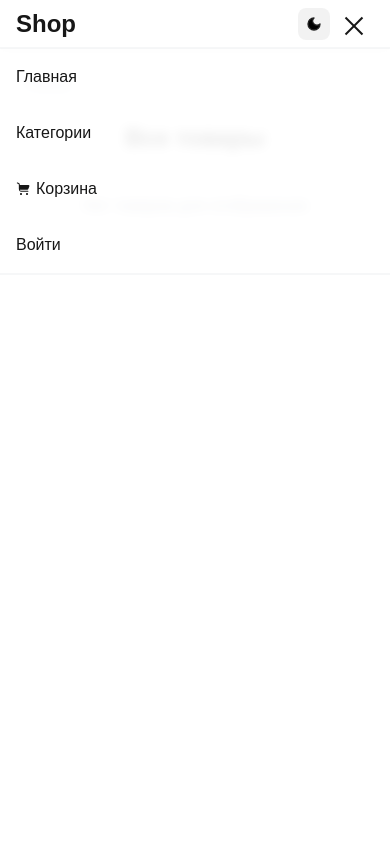
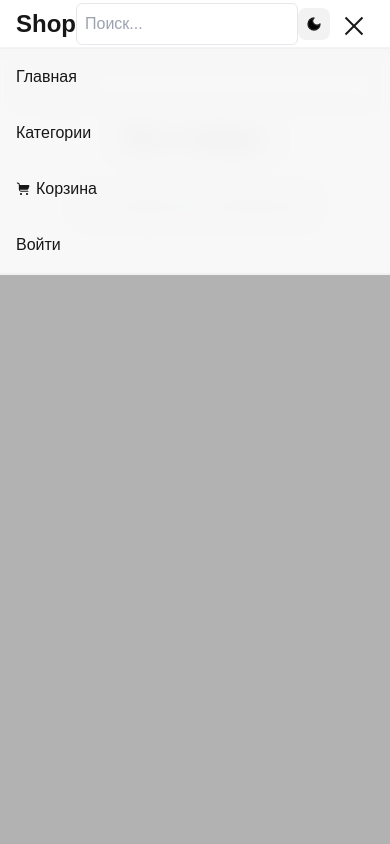
Before and after one commit to nxqutcq/nextjs-shop, a Next.js app: page / in a window 390 px wide. Both pictures are taken after a click on the button 354 px from the left and 23 px from the top of the page. Shown: the top 844 px of the page. Built offline with nearby package versions, Linux system fonts and the light colour scheme; no server answers; the database is empty.

Commit message:
fix: mobile menu background scroll

```diff
--- a/components/Header.tsx
+++ b/components/Header.tsx
@@ -5,12 +5,30 @@ import { ThemeToggle } from '@/components/ThemeToggle'
 import { DesktopMenu } from '@/components/DesktopMenu'
 import { BurgerButton } from '@/components/BurgerButton'
 import { MobileMenu } from '@/components/MobileMenu'
+import { SearchBar } from './SearchBar'
 
 export default function Header() {
   const [isOpen, setIsOpen] = useState(false)
 
   const toggleMenu = () => setIsOpen((prev) => !prev)
   const closeMenu = () => setIsOpen(false)
+
+  useEffect(() => {
+    if (isOpen) {
+      const scrollY = window.scrollY
+      document.body.style.overflow = 'hidden'
+      document.body.style.position = 'fixed'
+      document.body.style.width = '100%'
+      document.body.style.top = `-${scrollY}px`
+    } else {
+      const scrollY = parseInt(document.body.style.top || '0') * -1
+      document.body.style.overflow = ''
+      document.body.style.position = ''
+      document.body.style.width = ''
+      document.body.style.top = ''
+      window.scrollTo(0, scrollY)
+    }
+  }, [isOpen])
 
   useEffect(() => {
     const handleClickOutside = (event: MouseEvent) => {
@@ -25,25 +43,22 @@ export default function Header() {
     }
 
     document.addEventListener('click', handleClickOutside)
-    return () => {
-      document.removeEventListener('click', handleClickOutside)
-    }
-  }, [isOpen])
-
-  useEffect(() => {
-    if (isOpen) {
-      document.body.classList.add('body-no-scroll')
-    } else {
-      document.body.classList.remove('body-no-scroll')
-    }
+    return () => document.removeEventListener('click', handleClickOutside)
   }, [isOpen])
 
   return (
+    <>
+      {isOpen && (
+        <div className="fixed inset-0 bg-black/30 backdrop-blur-md z-30" />
+      )}
       <header className="bg-background text-foreground md:text-xs fixed top-0 left-0 right-0 z-50 shadow-md dark:shadow-white/20 flex items-center justify-between px-4 h-[3rem]">
         <div className="max-w-7xl mx-auto flex items-center justify-between w-full">
           <Link href="/">
             <h1 className="text-2xl font-bold">Shop</h1>
           </Link>
+          <div className="flex w-full items-center justify-end">
+            <SearchBar />
+          </div>
           <div className="flex items-center">
             <ThemeToggle />
             <DesktopMenu />
@@ -52,5 +67,6 @@ export default function Header() {
           </div>
         </div>
       </header>
+    </>
   )
 }
--- a/styles/globals.css
+++ b/styles/globals.css
@@ -46,21 +46,6 @@ footer {
   fill: var(--foreground);
 }
 
-.body-no-scroll {
-  overflow: hidden;
-}
-
-.body-no-scroll::before {
-  content: '';
-  position: fixed;
-  top: 0;
-  left: 0;
-  width: 100%;
-  height: 100%;
-  backdrop-filter: blur(5px);
-  z-index: 40;
-}
-
 html {
   overflow-y: scroll;
 }
```
Lines whose indentation alone changed are shown as unchanged.
